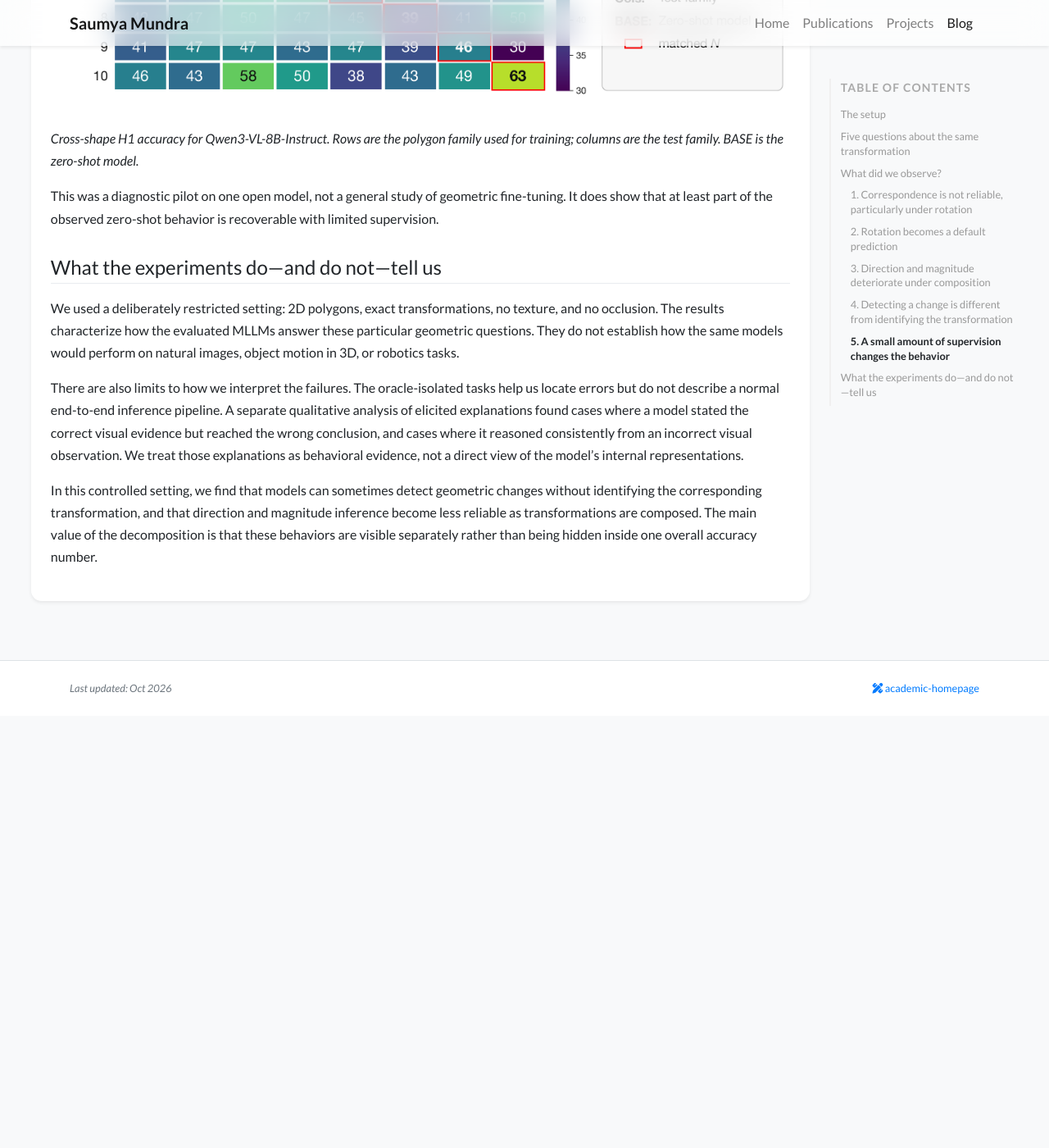
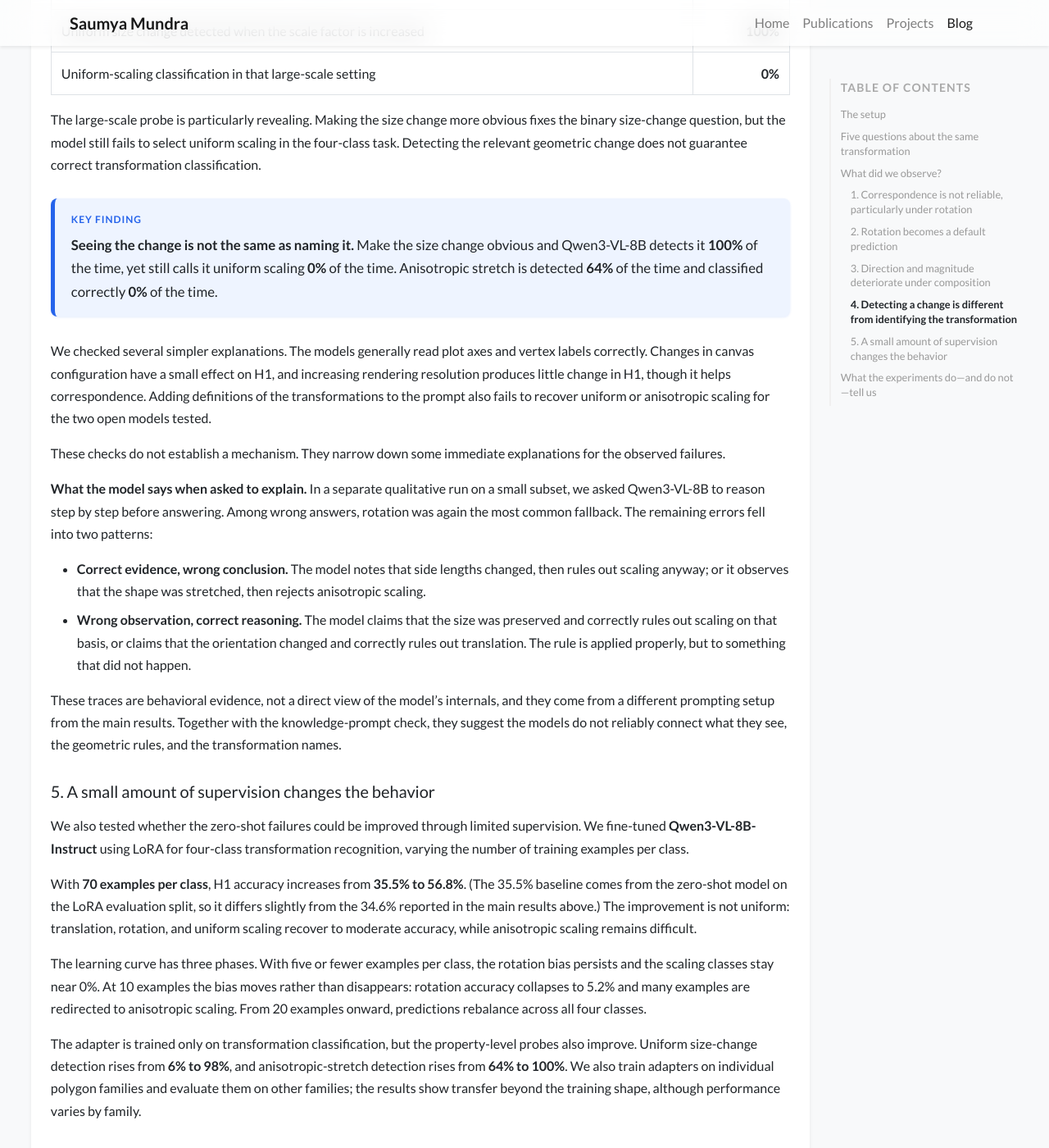
Before and after one commit to Saumya-svm/Saumya-svm.github.io, a Jekyll site: the page built from _posts/2026-10-26-mllm-2d-geometric-transformations.md, in a window 1280 px wide and 1400 px high, scrolled down 7136 px. Shown: the whole window at 82% size. Built offline with Jekyll 4.4.1, drawn with Linux system fonts in a browser that asks for light colours; nearby versions of some CDN libraries; a style sheet for code colours, icons or effects is not loaded; before the commit the page ends 8009 px from its top, so only the background shows below that; some of the changed text lies outside the part shown.

Commit message:
Add key-finding callouts and missing results to geometry post
Co-Authored-By: Claude Opus 5.5 <noreply@anthropic.com>

```diff
--- a/_posts/2026-10-26-mllm-2d-geometric-transformations.md
+++ b/_posts/2026-10-26-mllm-2d-geometric-transformations.md
@@ -11,6 +11,8 @@ excerpt: "An experimental study using synthetic polygons to test correspondence,
 Suppose we show a multimodal large language model (MLLM) two polygons: an original and its transformed state. Can it identify which vertices correspond, what transformation occurred, in which direction, and by how much?
 
 We studied this question using synthetic 2D polygons. Each original–transformed pair is generated using known geometric transformations, so the transformation parameters and vertex correspondences are available by construction. Rather than evaluating a single prediction, we break the problem into five independently scored tasks and examine where the models succeed or fail.
+
+<div class="finding-box finding-tldr"><div class="finding-label">At a glance</div><ul><li><strong>Matching parts is hard.</strong> The best model matches 62.4% of vertices from images; humans reach 88.6%. Rotation is the worst case.</li><li><strong>Rotation is a default answer.</strong> Qwen3-VL-8B calls 92% of anisotropic-scaling examples rotation.</li><li><strong>Composition breaks parameter estimates.</strong> With two or three transformations combined, every model estimates magnitudes worse than a fixed guess that ignores the image.</li><li><strong>Seeing a change is not naming it.</strong> Qwen3-VL-8B detects an obvious size change 100% of the time, yet labels it uniform scaling 0% of the time.</li><li><strong>A little supervision helps.</strong> LoRA with 70 examples per class lifts accuracy from 35.5% to 56.8% and carries over to unseen polygon shapes.</li></ul></div>
 
 ![An original six-vertex polygon and the same polygon after translation and rotation.](/assets/images/blog/mllm-geometry/example_pair.png)
 
@@ -62,6 +64,8 @@ Performance also depends heavily on the transformation. For Qwen3-VL-8B and Gemi
 
 Using explicit coordinates helps some models, but not all. For Gemini-3.1-Pro-Preview, vertex correspondence increases from **62.4%** with images to **71.1%** with coordinates. Several open models still perform poorly in the text-only setting. The difficulty is therefore not entirely explained by extracting vertices from pixels.
 
+<div class="finding-box"><div class="finding-label">Key finding</div><p><strong>Rotation breaks correspondence.</strong> Qwen3-VL-8B matches 74–82% of vertices under translation or scaling, but only <strong>18%</strong> under rotation. Even the best model reaches <strong>62.4%</strong> overall, against <strong>88.6%</strong> for humans.</p></div>
+
 ### 2. Rotation becomes a default prediction
 
 Transformation-type recognition (H1) has a noticeably uneven error profile. In the single-primitive setting, Qwen3-VL-8B reaches **34.6%** accuracy against a **25%** chance baseline. Gemini-3.5-Flash reaches **72.2%**.
@@ -74,15 +78,21 @@ The confusion matrices explain part of the difference. Qwen3-VL-8B recognizes **
 
 This behavior continues under composition. In the two-primitive setting, several models predict **T+R** for many examples from other classes. The task is not simply difficult across all classes in the same way; the predictions are concentrated in a few classes.
 
+Input format matters a great deal for H1. When the same polygons are given as coordinates instead of images, several models improve sharply: InternVL3-14B goes from **24.6%** (image) to **68.1%** (text) with one primitive, and from **15.9%** to **39.9%** with two. Gemini-3.1-Pro-Preview goes from **63.0%** to **99.0%** with one primitive. For these models, the transformation is much easier to name from coordinates than to recover from pixels.
+
+<div class="finding-box"><div class="finding-label">Key finding</div><p><strong>Rotation is a default answer, not a recognised class.</strong> Qwen3-VL-8B labels <strong>76%</strong> of uniform-scaling and <strong>92%</strong> of anisotropic-scaling examples as rotation. Given coordinates instead of images, InternVL3-14B jumps from <strong>24.6%</strong> to <strong>68.1%</strong>.</p></div>
+
 ### 3. Direction and magnitude deteriorate under composition
 
 Knowing the transformation type does not mean a model can recover its parameters.
 
 For H2, we provide the correct transformation type and ask for its direction. With a single primitive, GPT-5.4 reaches **68.5%** image-only direction accuracy. With three primitives, Gemini-3.5-Flash reaches **12.0%**. H2 uses strict joint accuracy over the directions of all active primitives, so its chance level also changes with composition; these figures should not be compared as if the label spaces were identical.
 
-For H3, we supply both the correct type and direction and ask for numerical magnitudes. We measure Mean Relative Accuracy (MRA) across a range of relative-error tolerances and compare it with a constant-prediction prior that knows the oracle type and direction but not the input geometry. Under two- and three-primitive compositions, **all evaluated models fall below this prior**. For three primitives, GPT-5.4 obtains **27.1% MRA**, while the prior reaches **49.2%**.
+For H3, we supply both the correct type and direction and ask for numerical magnitudes. We measure Mean Relative Accuracy (MRA) across a range of relative-error tolerances and compare it with a constant-prediction prior that knows the oracle type and direction but not the input geometry. With a single primitive, the strongest closed models clear the prior: Gemini-3.5-Flash reaches **69.3%** and GPT-5.4 **64.3%**, against **53.7%**. Under two- and three-primitive compositions, however, **all evaluated models fall below this prior**. For three primitives, GPT-5.4 obtains **27.1% MRA**, while the prior reaches **49.2%**.
 
 We do not use the three-primitive H1 classification results for ranking: only two valid classes remain, giving that task a 50% chance floor. The evidence for deterioration under three-way composition comes instead from the direction and magnitude tasks.
+
+<div class="finding-box"><div class="finding-label">Key finding</div><p><strong>Combining transformations breaks parameter estimates.</strong> Once two or three transformations are combined, <strong>every</strong> model estimates magnitudes worse than a fixed guess that never looks at the image. With three primitives, GPT-5.4 scores <strong>27.1%</strong> MRA; the fixed guess scores <strong>49.2%</strong>.</p></div>
 
 ### 4. Detecting a change is different from identifying the transformation
 
@@ -100,15 +110,26 @@ The four-class classification task mixes at least two questions: can the model s
 
 The large-scale probe is particularly revealing. Making the size change more obvious fixes the binary size-change question, but the model still fails to select uniform scaling in the four-class task. Detecting the relevant geometric change does not guarantee correct transformation classification.
 
+<div class="finding-box"><div class="finding-label">Key finding</div><p><strong>Seeing the change is not the same as naming it.</strong> Make the size change obvious and Qwen3-VL-8B detects it <strong>100%</strong> of the time, yet still calls it uniform scaling <strong>0%</strong> of the time. Anisotropic stretch is detected <strong>64%</strong> of the time and classified correctly <strong>0%</strong> of the time.</p></div>
+
 We checked several simpler explanations. The models generally read plot axes and vertex labels correctly. Changes in canvas configuration have a small effect on H1, and increasing rendering resolution produces little change in H1, though it helps correspondence. Adding definitions of the transformations to the prompt also fails to recover uniform or anisotropic scaling for the two open models tested.
 
 These checks do not establish a mechanism. They narrow down some immediate explanations for the observed failures.
+
+**What the model says when asked to explain.** In a separate qualitative run on a small subset, we asked Qwen3-VL-8B to reason step by step before answering. Among wrong answers, rotation was again the most common fallback. The remaining errors fell into two patterns:
+
+- **Correct evidence, wrong conclusion.** The model notes that side lengths changed, then rules out scaling anyway; or it observes that the shape was stretched, then rejects anisotropic scaling.
+- **Wrong observation, correct reasoning.** The model claims that the size was preserved and correctly rules out scaling on that basis, or claims that the orientation changed and correctly rules out translation. The rule is applied properly, but to something that did not happen.
+
+These traces are behavioral evidence, not a direct view of the model's internals, and they come from a different prompting setup from the main results. Together with the knowledge-prompt check, they suggest the models do not reliably connect what they see, the geometric rules, and the transformation names.
 
 ### 5. A small amount of supervision changes the behavior
 
 We also tested whether the zero-shot failures could be improved through limited supervision. We fine-tuned **Qwen3-VL-8B-Instruct** using LoRA for four-class transformation recognition, varying the number of training examples per class.
 
 With **70 examples per class**, H1 accuracy increases from **35.5% to 56.8%**. (The 35.5% baseline comes from the zero-shot model on the LoRA evaluation split, so it differs slightly from the 34.6% reported in the main results above.) The improvement is not uniform: translation, rotation, and uniform scaling recover to moderate accuracy, while anisotropic scaling remains difficult.
+
+The learning curve has three phases. With five or fewer examples per class, the rotation bias persists and the scaling classes stay near 0%. At 10 examples the bias moves rather than disappears: rotation accuracy collapses to 5.2% and many examples are redirected to anisotropic scaling. From 20 examples onward, predictions rebalance across all four classes.
 
 The adapter is trained only on transformation classification, but the property-level probes also improve. Uniform size-change detection rises from **6% to 98%**, and anisotropic-stretch detection rises from **64% to 100%**. We also train adapters on individual polygon families and evaluate them on other families; the results show transfer beyond the training shape, although performance varies by family.
 
@@ -118,10 +139,12 @@ The adapter is trained only on transformation classification, but the property-l
 
 This was a diagnostic pilot on one open model, not a general study of geometric fine-tuning. It does show that at least part of the observed zero-shot behavior is recoverable with limited supervision.
 
+<div class="finding-box"><div class="finding-label">Key finding</div><p><strong>A small amount of supervision goes a long way.</strong> With 70 examples per class, accuracy rises from <strong>35.5%</strong> to <strong>56.8%</strong>, and size-change detection, which was never trained directly, rises from <strong>6%</strong> to <strong>98%</strong>. Anisotropic scaling remains the hardest class to name.</p></div>
+
 ## What the experiments do—and do not—tell us
 
 We used a deliberately restricted setting: 2D polygons, exact transformations, no texture, and no occlusion. The results characterize how the evaluated MLLMs answer these particular geometric questions. They do not establish how the same models would perform on natural images, object motion in 3D, or robotics tasks.
 
-There are also limits to how we interpret the failures. The oracle-isolated tasks help us locate errors but do not describe a normal end-to-end inference pipeline. A separate qualitative analysis of elicited explanations found cases where a model stated the correct visual evidence but reached the wrong conclusion, and cases where it reasoned consistently from an incorrect visual observation. We treat those explanations as behavioral evidence, not a direct view of the model's internal representations.
+There are also limits to how we interpret the failures. The oracle-isolated tasks help us locate errors but do not describe a normal end-to-end inference pipeline. The explanation analysis is qualitative and covers a small subset, so it illustrates failure patterns rather than measuring how often they occur.
 
 In this controlled setting, we find that models can sometimes detect geometric changes without identifying the corresponding transformation, and that direction and magnitude inference become less reliable as transformations are composed. The main value of the decomposition is that these behaviors are visible separately rather than being hidden inside one overall accuracy number.
--- a/assets/css/blog.css
+++ b/assets/css/blog.css
@@ -264,3 +264,42 @@ h1, h2, h3, h4, h5, h6,
 .blog-toc-nav {
     scrollbar-width: none;
 }
+
+/* Highlighted key-finding callouts */
+.blog-content .finding-box {
+    background: #eef4ff;
+    border-left: 5px solid #2563eb;
+    border-radius: 0.5rem;
+    padding: 1rem 1.25rem;
+    margin: 1.75rem 0;
+    box-shadow: 0 1px 3px rgba(37, 99, 235, 0.12);
+}
+
+.blog-content .finding-box p,
+.blog-content .finding-box ul {
+    margin-bottom: 0;
+    font-size: 1.05rem;
+}
+
+.blog-content .finding-box li:last-child {
+    margin-bottom: 0;
+}
+
+.blog-content .finding-label {
+    font-size: 0.75rem;
+    font-weight: 700;
+    letter-spacing: 0.08em;
+    text-transform: uppercase;
+    color: #2563eb;
+    margin-bottom: 0.4rem;
+}
+
+.blog-content .finding-tldr {
+    background: #fff8e6;
+    border-left-color: #d97706;
+    box-shadow: 0 1px 3px rgba(217, 119, 6, 0.15);
+}
+
+.blog-content .finding-tldr .finding-label {
+    color: #b45309;
+}
```
